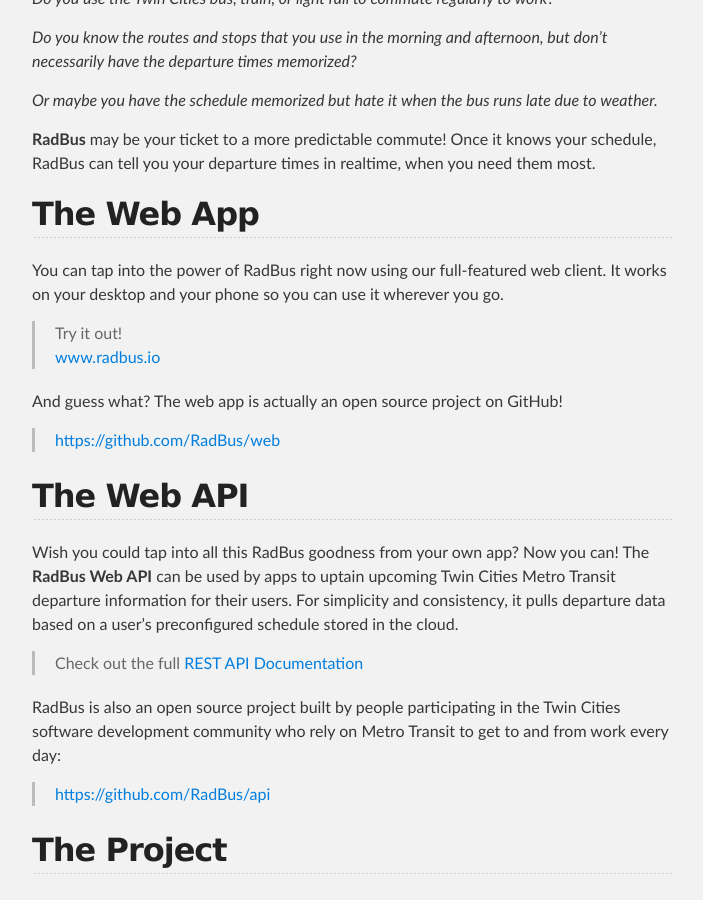
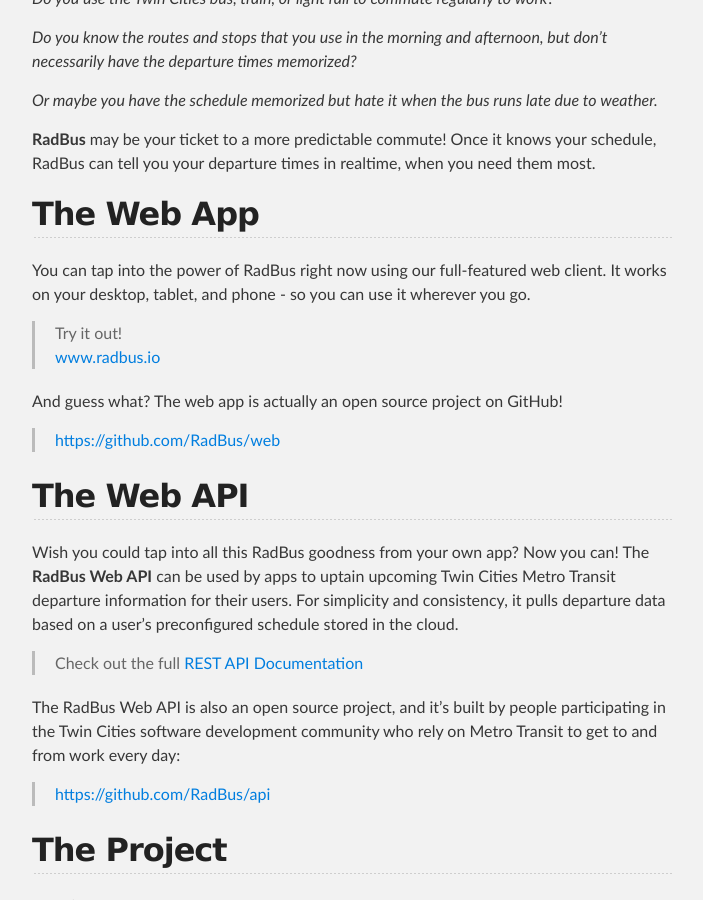
Before and after one commit to RadBus/radbus.github.io, a Jekyll site: the page built from index.md, in a window 1280 px wide and 900 px high, scrolled down 301 px. Shown: the whole window, without its empty margins (288-991 px from the left). Built offline with Jekyll 4.4.1, drawn with Linux system fonts in a browser that asks for light colours.

Commit message:
Home page language tweaks

```diff
--- a/index.md
+++ b/index.md
@@ -14,7 +14,7 @@ subtitle: Home
 
 ## The Web App
 
-You can tap into the power of RadBus right now using our full-featured web client.  It works on your desktop and your phone so you can use it wherever you go.
+You can tap into the power of RadBus right now using our full-featured web client.  It works on your desktop, tablet, and phone - so you can use it wherever you go.
 
 > Try it out!
 [www.radbus.io](https://www.radbus.io)
@@ -29,7 +29,7 @@ Wish you could tap into all this RadBus goodness from your own app?  Now you can
 
 > Check out the full [REST API Documentation]({{ page.github_org_url }}/api/wiki/REST-API-Documentation)
 
-RadBus is also an open source project built by people participating in the Twin Cities software development community who rely on Metro Transit to get to and from work every day:
+The RadBus Web API is also an open source project, and it's built by people participating in the Twin Cities software development community who rely on Metro Transit to get to and from work every day:
 
 > [{{ page.github_org_url }}/api]({{ page.github_org_url }}/api)
 
```
